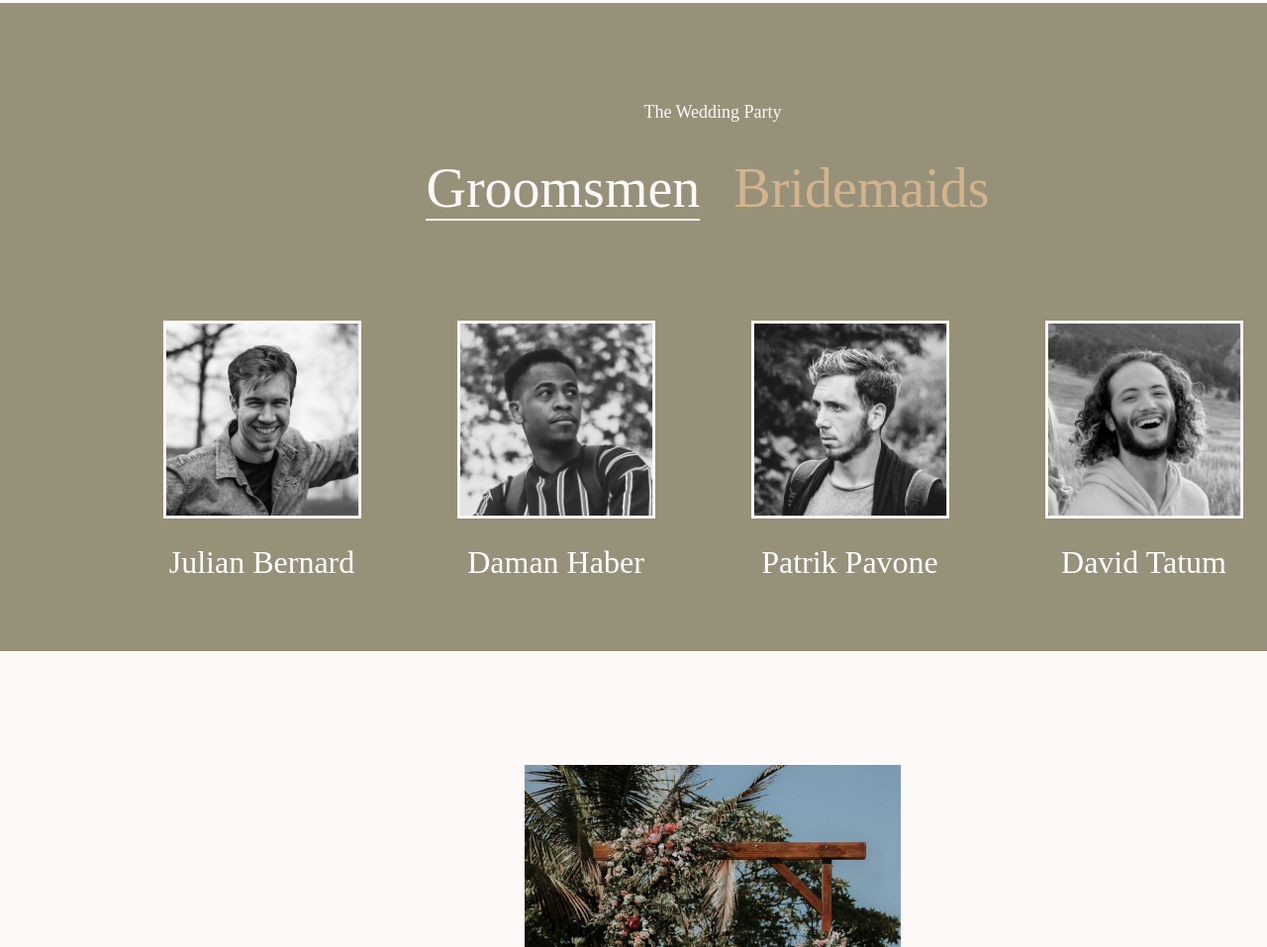
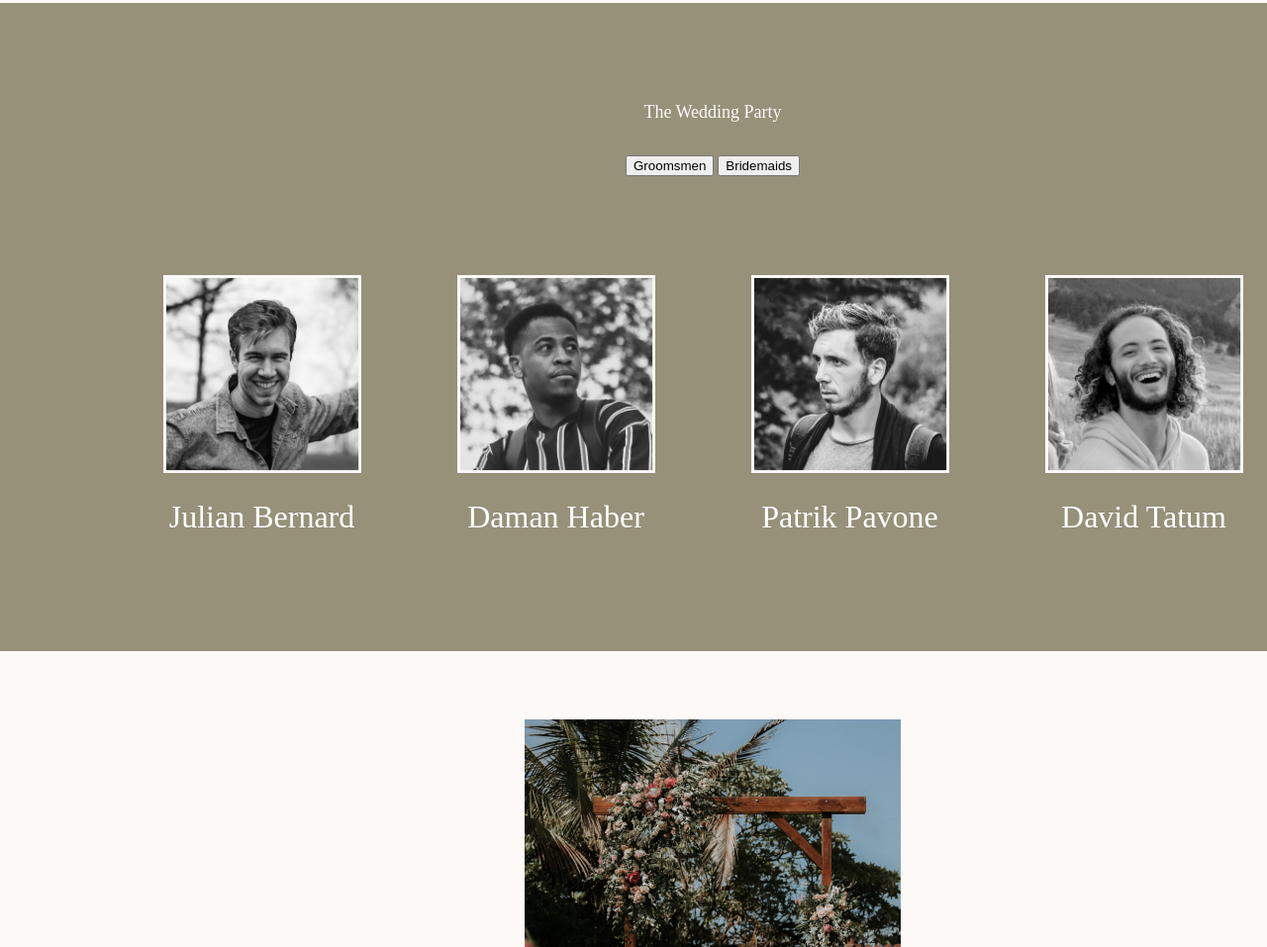
Before and after one commit to LimonkaLi/Portfolio, a plain HTML site: page sites/wedding/index.html in a window 1280 px wide. Shown: the part 2085-3042 px from the top of the page at 99% size. Drawn offline with Linux system fonts and the light colour scheme.

Commit message:
Update index.html

```diff
--- a/sites/wedding/index.html
+++ b/sites/wedding/index.html
@@ -57,8 +57,8 @@
 <div class="content">
   <h3>The Wedding Party</h3>
   <div class="button">
-  <button1>Groomsmen</button1>
-  <button2>Bridemaids</button2>
+  <button>Groomsmen</button>
+  <button>Bridemaids</button>
 </div>
 
 <div class="portfolio">
```
